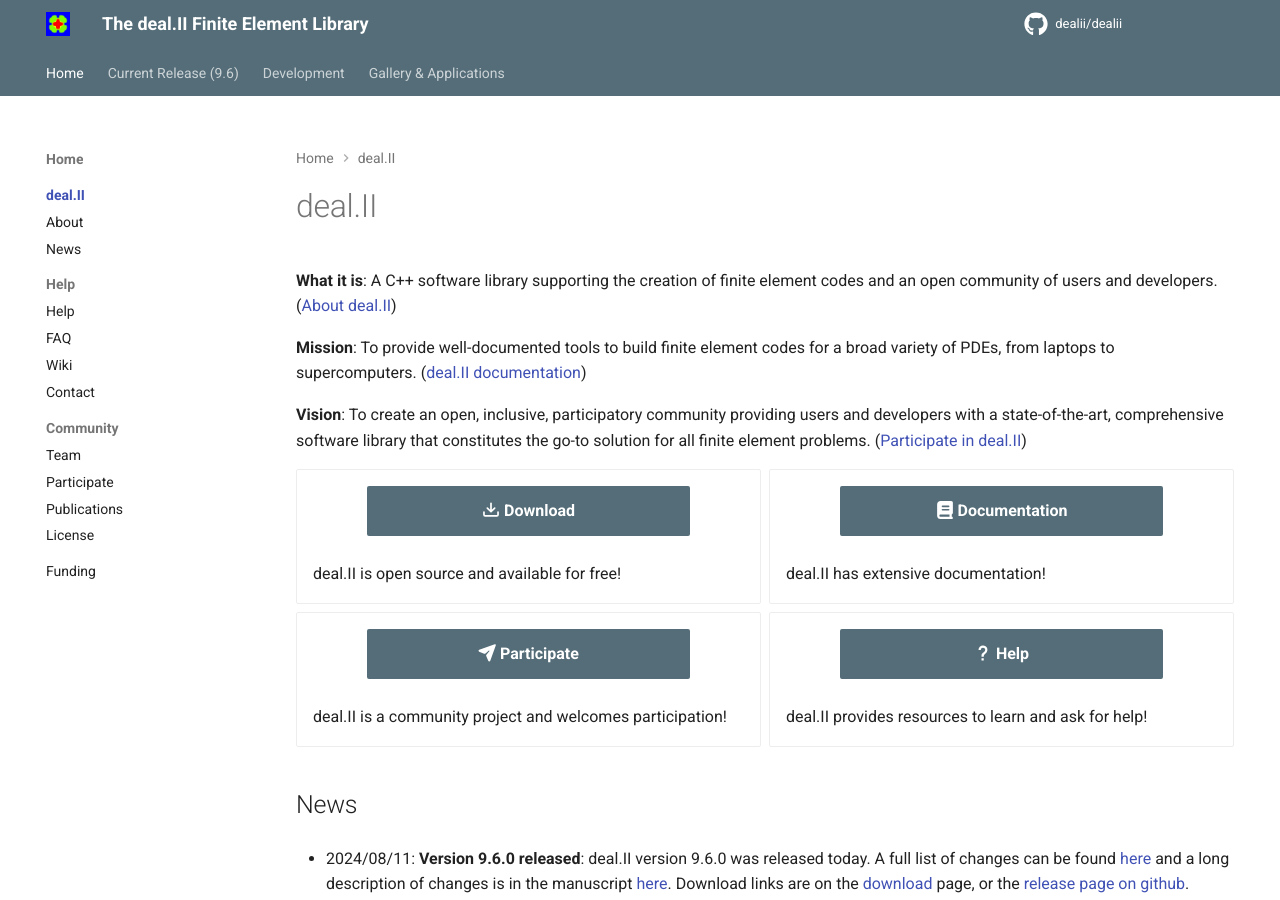
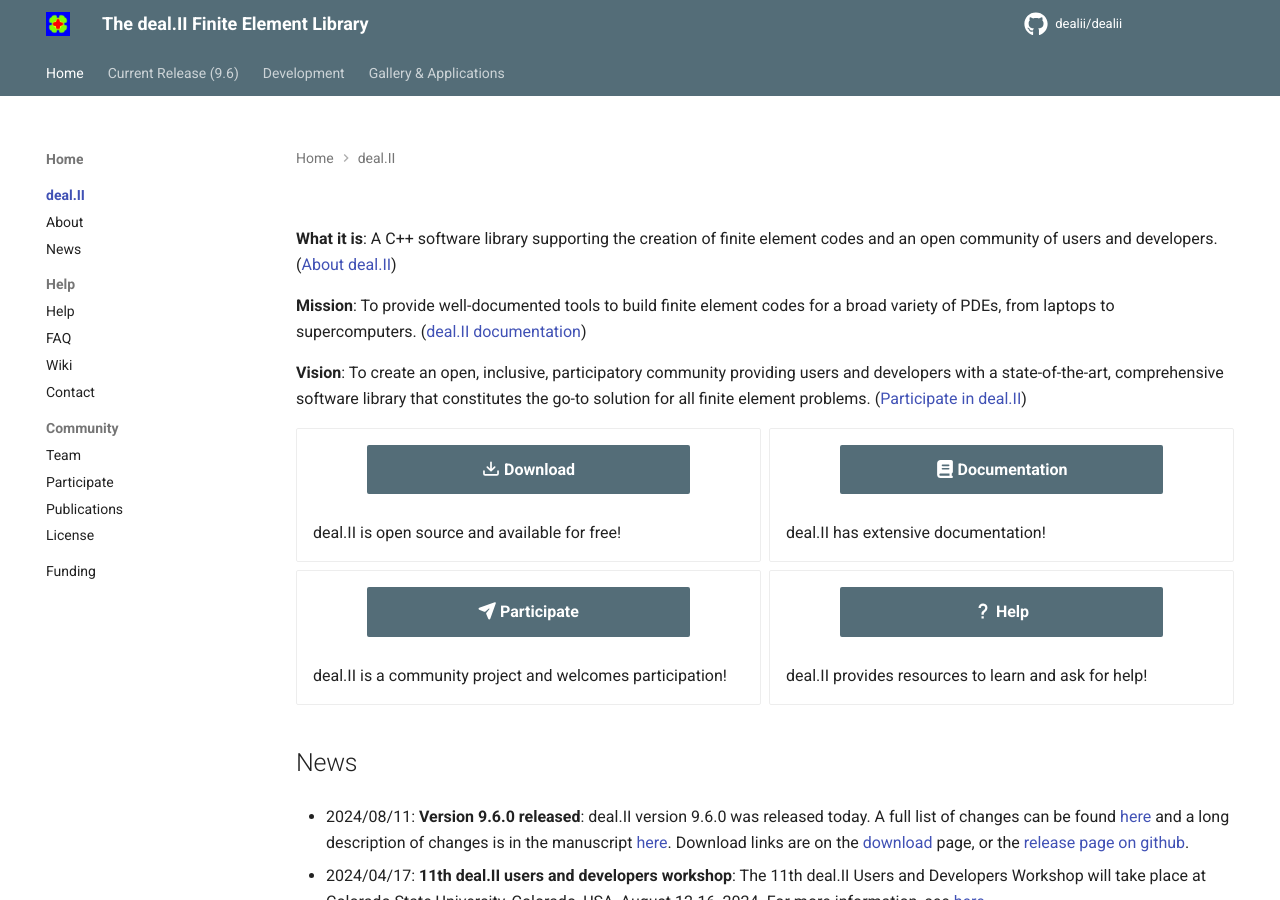
Before and after one commit to dealii/website, an MkDocs documentation site: the page built from docs/index.md, in a window 1280 px wide and 900 px high. Built offline with MkDocs 1.6.1 and Material for MkDocs 9.7.7, drawn with Linux system fonts in a browser that asks for light colours; comment, search, counter and statistics services are not loaded.

Commit message:
don't show "deal.II" title on homepage

```diff
--- a/mkdocs.yml
+++ b/mkdocs.yml
@@ -6,7 +6,7 @@
 nav:
   - Home:
     - deal.II:
-      - deal.II: index.md
+      - index.md
       - About: ./about.md
       - News: ./news.md
     - Help:
```
Also changed, not shown: docs/index.md (+5 -0 lines).
